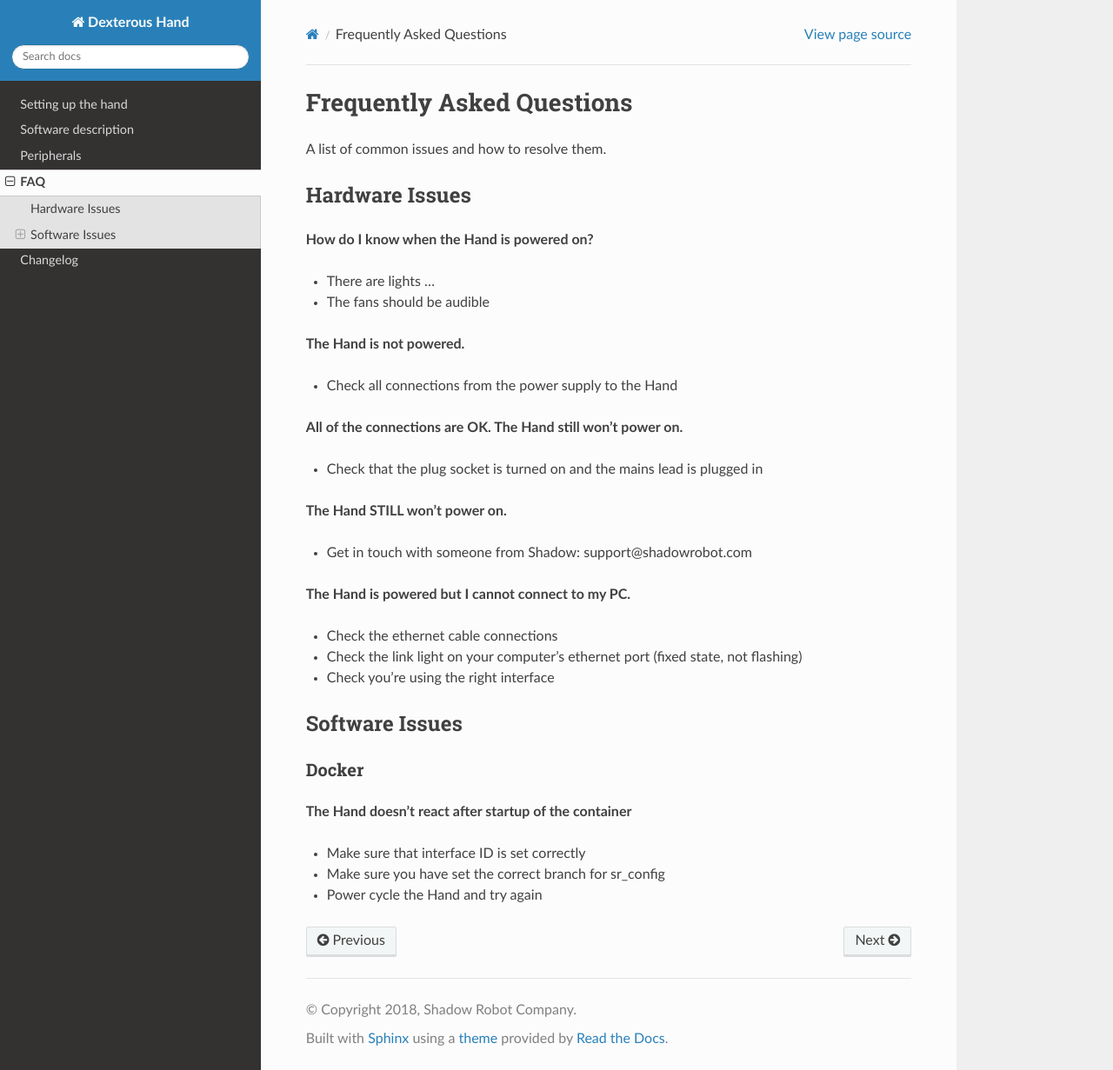
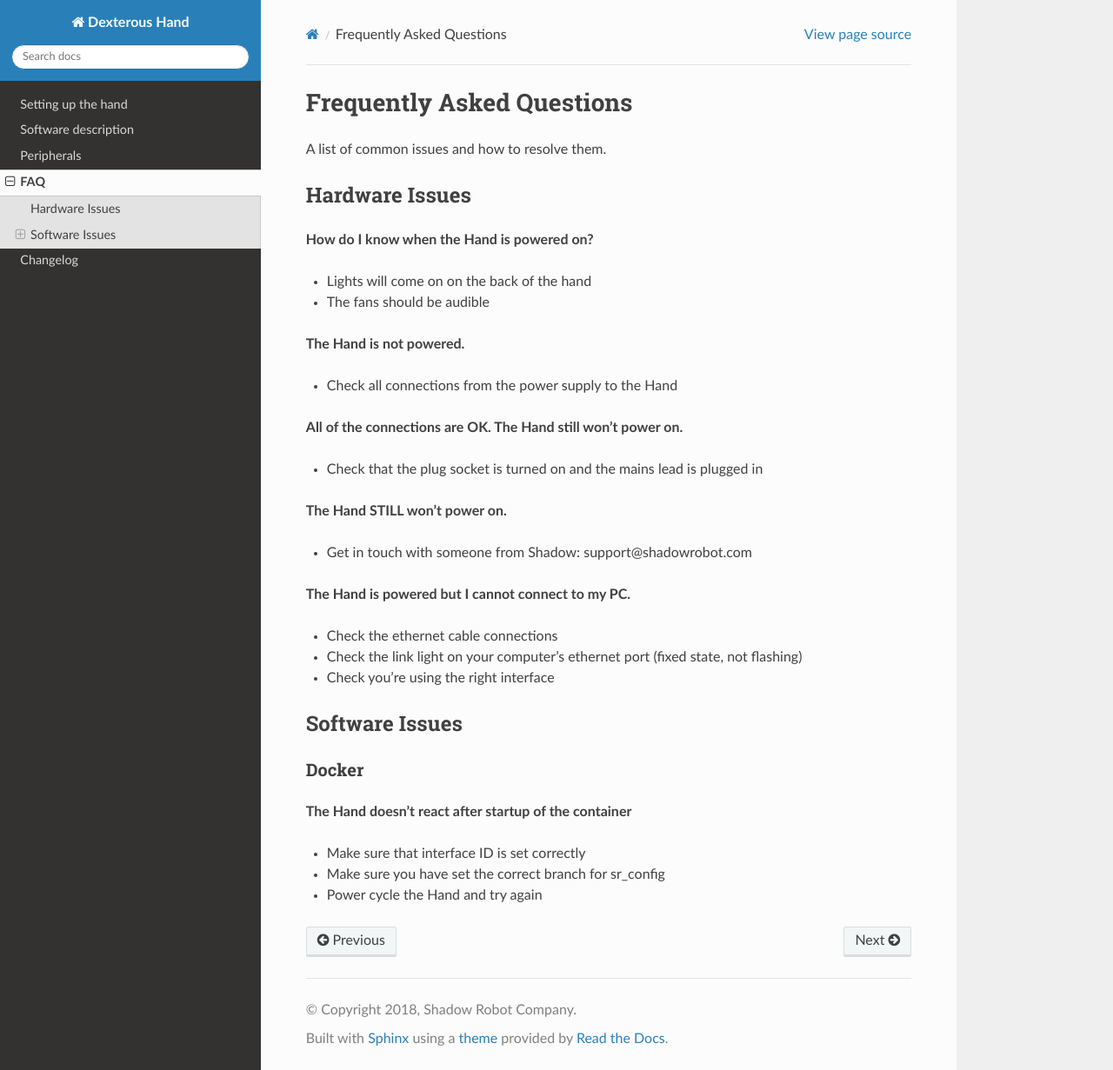
Before and after one commit to shadow-robot/sr_dexterous_hand_documentation, a Sphinx documentation site: the page built from docs/user_guide/4_FAQ.md, in a window 1280 px wide and 1231 px high. Shown: the whole window at 87% size. Built offline with Sphinx 7.4.7 and the Read the Docs theme 2.0.0, drawn with Linux system fonts in a browser that asks for light colours.

Commit message:
Update 4_FAQ.md

```diff
--- a/docs/user_guide/4_FAQ.md
+++ b/docs/user_guide/4_FAQ.md
@@ -6,7 +6,7 @@ A list of common issues and how to resolve them.
 
 **How do I know when the Hand is powered on?**
 
-* There are lights ...
+* Lights will come on on the back of the hand
 * The fans should be audible
 
 **The Hand is not powered.**
```
